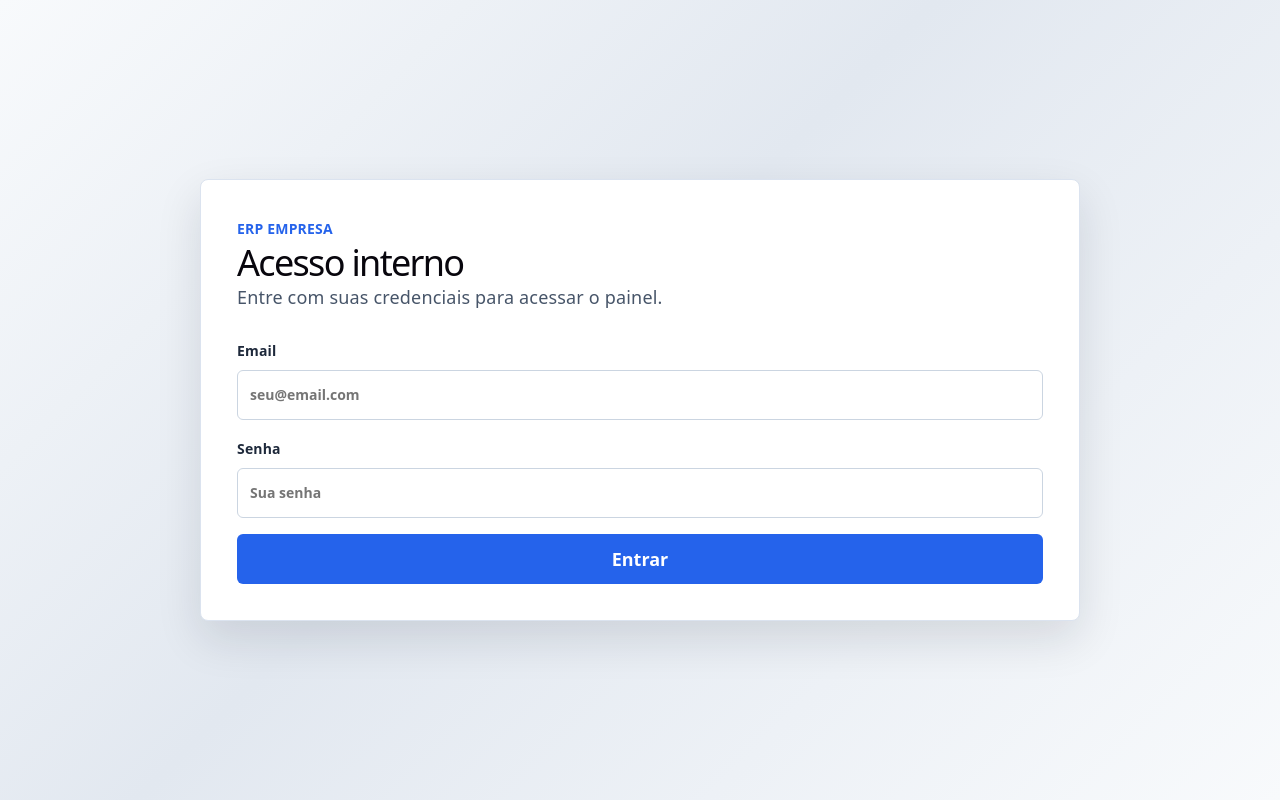
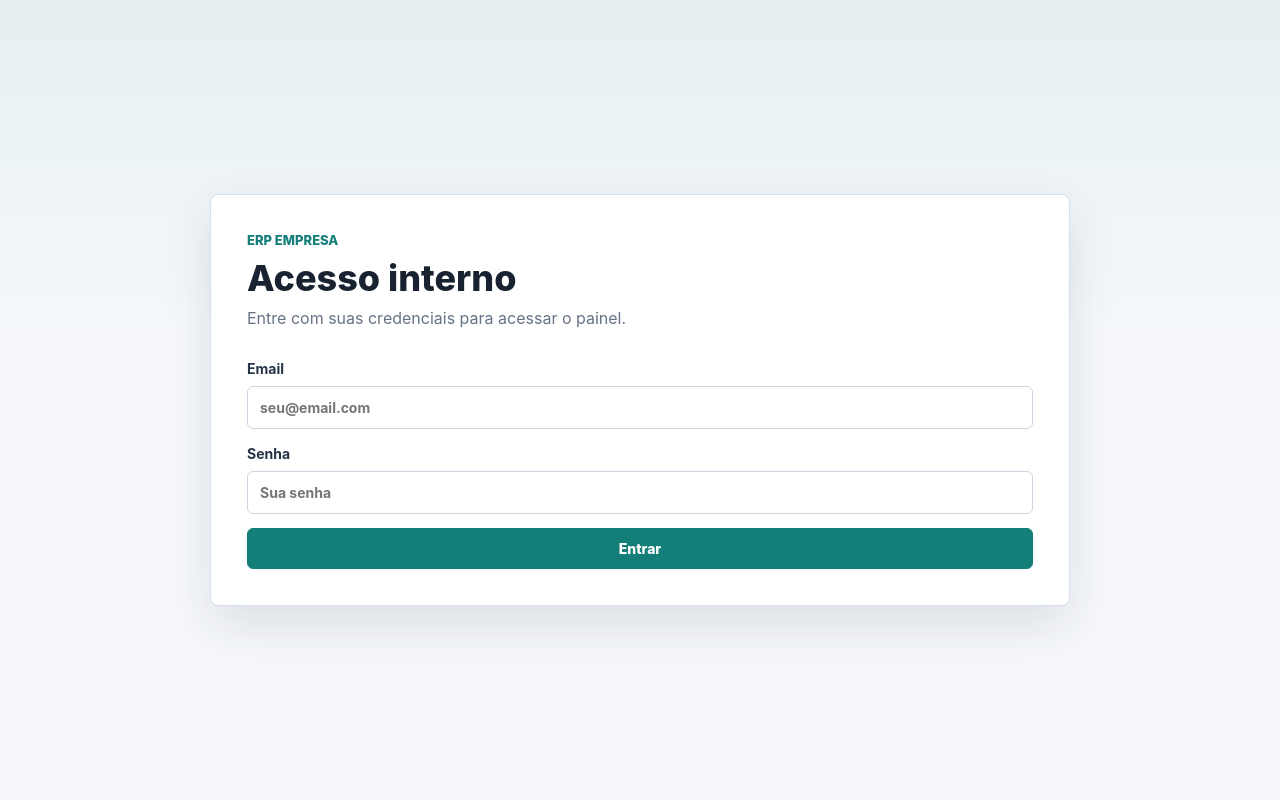
Before and after one commit to vitorOO-hub/ERP_EMPRESA, a React app in the folder frontend/: page /login in a window 1280 px wide. Built offline with nearby package versions, Linux system fonts and the light colour scheme; the HTML template or start-up script is replaced by a standard one.

Commit message:
Botão de detalhes do usuario e atualização de dados pelo front feitos

```diff
--- a/frontend/src/App.css
+++ b/frontend/src/App.css
@@ -1,14 +1,21 @@
-.App {
-  padding: 48px 24px;
+.app-content {
+  box-sizing: border-box;
+  margin: 0 auto;
+  max-width: 1180px;
+  padding: 32px 24px 48px;
+  width: 100%;
 }
 
-.app-content {
-  padding: 32px 24px;
+.app-content > div {
+  display: grid;
+  gap: 24px;
 }
 
 .login-page {
   align-items: center;
-  background: linear-gradient(135deg, #f8fafc 0%, #e2e8f0 45%, #f8fafc 100%);
+  background:
+    linear-gradient(180deg, rgba(20, 132, 126, 0.08), transparent 42%),
+    #f6f8fb;
   box-sizing: border-box;
   display: flex;
   justify-content: center;
@@ -17,14 +24,14 @@
 }
 
 .login-panel {
-  background: #fff;
-  border: 1px solid #dbe3ef;
+  background: #ffffff;
+  border: 1px solid #d8e0ea;
   border-radius: 8px;
-  box-shadow: 0 18px 45px rgba(15, 23, 42, 0.12);
+  box-shadow: 0 20px 50px rgba(32, 45, 62, 0.12);
   box-sizing: border-box;
   display: grid;
   gap: 28px;
-  max-width: 880px;
+  max-width: 860px;
   padding: 36px;
   width: 100%;
 }
@@ -34,116 +41,187 @@
 }
 
 .login-kicker {
-  color: #2563eb;
+  color: #147f79;
   display: block;
-  font-size: 14px;
-  font-weight: 700;
+  font-size: 13px;
+  font-weight: 800;
   margin-bottom: 8px;
   text-transform: uppercase;
 }
 
 .login-copy h1 {
+  color: #182231;
   font-size: 36px;
+  font-weight: 800;
+  line-height: 1.12;
   margin: 0 0 8px;
 }
 
 .login-copy p {
-  color: #475569;
+  color: #667386;
 }
 
-.login-form {
+.login-form,
+.usuario-form,
+.novos_dados_usuario-form {
   display: grid;
-  gap: 16px;
+  gap: 14px;
 }
 
 .login-form label {
-  color: #1e293b;
+  color: #263447;
   display: grid;
   font-size: 14px;
   font-weight: 700;
-  gap: 6px;
+  gap: 7px;
   text-align: left;
 }
 
-.login-form input {
+.login-form input,
+.search-form input,
+.usuario-form input,
+.novos_dados_usuario-form input {
+  background: #ffffff;
   border: 1px solid #cbd5e1;
   border-radius: 6px;
   box-sizing: border-box;
+  color: #182231;
   font: inherit;
-  padding: 11px 12px;
+  min-height: 42px;
+  outline: none;
+  padding: 10px 12px;
+  transition: border-color 150ms ease, box-shadow 150ms ease;
   width: 100%;
 }
 
-.login-form button {
-  background: #2563eb;
-  border: 0;
+.login-form input:focus,
+.search-form input:focus,
+.usuario-form input:focus,
+.novos_dados_usuario-form input:focus {
+  border-color: #147f79;
+  box-shadow: 0 0 0 3px rgba(20, 127, 121, 0.16);
+}
+
+button,
+.nav-button {
+  align-items: center;
   border-radius: 6px;
-  color: #fff;
+  box-sizing: border-box;
   cursor: pointer;
+  display: inline-flex;
   font: inherit;
-  font-weight: 700;
-  padding: 12px 16px;
+  font-size: 14px;
+  font-weight: 800;
+  justify-content: center;
+  min-height: 40px;
+  text-decoration: none;
+  transition: background-color 150ms ease, border-color 150ms ease, box-shadow 150ms ease, transform 150ms ease;
+  white-space: nowrap;
+}
+
+button:hover,
+.nav-button:hover {
+  transform: translateY(-1px);
+}
+
+button:focus-visible,
+.nav-button:focus-visible {
+  outline: 3px solid rgba(20, 127, 121, 0.28);
+  outline-offset: 2px;
+}
+
+.login-form button,
+.usuario-form button,
+.novos_dados_usuario-form button,
+.search-form button,
+.nav-button {
+  background: #147f79;
+  border: 1px solid #147f79;
+  color: #ffffff;
+  padding: 9px 14px;
+}
+
+.login-form button:hover,
+.usuario-form button:hover,
+.novos_dados_usuario-form button:hover,
+.search-form button:hover,
+.nav-button:hover {
+  background: #106963;
+  border-color: #106963;
+}
+
+.usuarios-table button {
+  background: #ffffff;
+  border: 1px solid #b8c6d6;
+  color: #263447;
+  min-height: 34px;
+  padding: 6px 10px;
+}
+
+.usuarios-table button:hover {
+  background: #edf7f6;
+  border-color: #147f79;
+  color: #106963;
 }
 
 .login-error {
-  color: #b91c1c;
+  background: #fff1f2;
+  border: 1px solid #fecdd3;
+  border-radius: 6px;
+  color: #be123c;
   font-size: 14px;
   font-weight: 700;
+  padding: 10px 12px;
   text-align: left;
 }
 
 .navbar {
   align-items: center;
-  background: #151924;
-  color: #fff;
+  background: #182231;
+  box-shadow: 0 8px 24px rgba(24, 34, 49, 0.16);
+  box-sizing: border-box;
+  color: #ffffff;
   display: flex;
   gap: 24px;
   justify-content: space-between;
-  padding: 16px 24px;
+  min-height: 68px;
+  padding: 14px 24px;
 }
 
 .navbar a,
 .navbar button {
   color: inherit;
-  text-decoration: none;
 }
 
 .navbar-brand {
-  background: transparent;
-  border: 0;
-  cursor: pointer;
+  align-items: center;
+  color: #ffffff;
+  display: inline-flex;
   font-size: 18px;
-  font-weight: 700;
-  padding: 0;
+  font-weight: 900;
+  min-height: 40px;
+  text-decoration: none;
 }
 
 .navbar-actions {
   align-items: center;
   display: flex;
   flex-wrap: wrap;
-  gap: 12px;
+  gap: 10px;
   justify-content: flex-end;
 }
 
-.stock-badge,
-.nav-button,
-.search-form button {
+.stock-badge {
+  align-items: center;
+  background: rgba(255, 255, 255, 0.1);
+  border: 1px solid rgba(255, 255, 255, 0.18);
   border-radius: 6px;
+  color: #e7eef8;
+  display: inline-flex;
   font-size: 14px;
-  font-weight: 600;
-  padding: 8px 12px;
-}
-
-.stock-badge {
-  background: #2563eb;
-}
-
-.nav-button,
-.search-form button {
-  background: #3b82f6;
-  border: 0;
-  color: #fff;
-  cursor: pointer;
+  font-weight: 800;
+  min-height: 38px;
+  padding: 0 12px;
 }
 
 .search-form {
@@ -152,36 +230,189 @@
 }
 
 .search-form input {
-  border: 1px solid #d1d5db;
-  border-radius: 6px;
-  font-size: 14px;
-  padding: 8px 10px;
+  min-width: 220px;
 }
 
 .usuarios-table {
+  background: #ffffff;
+  border: 1px solid #d8e0ea;
+  border-collapse: separate;
+  border-radius: 8px;
+  border-spacing: 0;
+  box-shadow: 0 14px 32px rgba(32, 45, 62, 0.08);
+  overflow: hidden;
   width: 100%;
-  border-collapse: collapse;
 }
 
-.usuarios-thead,
-.usuarios-table-body {
-  padding: 12px;
+.usuarios-table th,
+.usuarios-table td {
+  border-bottom: 1px solid #e5ebf2;
+  color: #263447;
+  padding: 13px 14px;
   text-align: left;
+  vertical-align: middle;
 }
 
-.usuarios-thead {
-  border-bottom: 1px solid #ccc;
+.usuarios-table th {
+  background: #eef4f7;
+  color: #4a5a6d;
+  font-size: 12px;
+  font-weight: 900;
+  text-transform: uppercase;
 }
 
-@media (max-width: 720px) {
+.usuarios-table tbody tr {
+  transition: background-color 150ms ease;
+}
+
+.usuarios-table tbody tr:hover {
+  background: #f7fbfb;
+}
+
+.usuarios-table tbody tr:last-child td {
+  border-bottom: 0;
+}
+
+.usuario-form,
+.novos_dados_usuario-form,
+.usuario-detalhes {
+  background: #ffffff;
+  border: 1px solid #d8e0ea;
+  border-radius: 8px;
+  box-shadow: 0 10px 28px rgba(32, 45, 62, 0.07);
+  box-sizing: border-box;
+  padding: 20px;
+}
+
+.usuario-form {
+  align-items: end;
+  grid-template-columns: minmax(180px, 1fr) auto;
+}
+
+.novos_dados_usuario-form {
+  grid-template-columns: repeat(2, minmax(0, 1fr));
+}
+
+.novos_dados_usuario-form button {
+  justify-self: start;
+}
+
+.usuario-detalhes {
+  color: #263447;
+  display: grid;
+  gap: 10px;
+}
+
+.usuario-detalhes h2 {
+  color: #182231;
+  font-size: 20px;
+  font-weight: 900;
+  line-height: 1.2;
+  margin: 0;
+}
+
+.usuario-detalhes div {
+  display: grid;
+  gap: 8px;
+}
+
+.usuario-detalhes p {
+  color: #596779;
+}
+
+.usuario-detalhes strong {
+  color: #263447;
+}
+
+@media (max-width: 820px) {
+  .app-content {
+    padding: 20px 14px 36px;
+  }
+
   .login-panel {
     padding: 24px;
   }
 
+  .login-copy h1 {
+    font-size: 30px;
+  }
+
   .navbar,
   .navbar-actions,
-  .search-form {
+  .search-form,
+  .usuario-form,
+  .novos_dados_usuario-form {
     align-items: stretch;
     flex-direction: column;
+    grid-template-columns: 1fr;
+  }
+
+  .navbar {
+    padding: 14px;
+  }
+
+  .navbar-actions {
+    width: 100%;
+  }
+
+  .stock-badge,
+  .nav-button,
+  .search-form button {
+    width: 100%;
+  }
+
+  .search-form input {
+    min-width: 0;
+  }
+
+  .usuarios-table {
+    display: block;
+    overflow-x: auto;
+  }
+
+  .usuarios-table th,
+  .usuarios-table td {
+    min-width: 120px;
+    padding: 12px;
   }
 }
+
+.popup-fundo {
+  align-items: center;
+  background: rgba(15, 23, 42, 0.45);
+  display: flex;
+  inset: 0;
+  justify-content: center;
+  padding: 24px;
+  position: fixed;
+  z-index: 1000;
+}
+
+.popup-card {
+  background: #ffffff;
+  border: 1px solid #d8e0ea;
+  border-radius: 8px;
+  box-shadow: 0 24px 70px rgba(24, 34, 49, 0.24);
+  color: #263447;
+  display: grid;
+  gap: 12px;
+  max-width: 420px;
+  padding: 24px;
+  position: relative;
+  width: 100%;
+}
+
+.popup-card h2 {
+  margin-bottom: 8px;
+}
+
+.popup-fechar {
+  background: transparent;
+  border: 0;
+  color: #596779;
+  min-height: auto;
+  padding: 4px 8px;
+  position: absolute;
+  right: 12px;
+  top: 12px;
+}
--- a/frontend/src/index.css
+++ b/frontend/src/index.css
@@ -1,107 +1,71 @@
 :root {
-  --text: #6b6375;
-  --text-h: #08060d;
-  --bg: #fff;
-  --border: #e5e4e7;
-  --code-bg: #f4f3ec;
-  --accent: #aa3bff;
-  --accent-bg: rgba(170, 59, 255, 0.1);
-  --accent-border: rgba(170, 59, 255, 0.5);
-  --social-bg: rgba(244, 243, 236, 0.5);
-  --shadow:
-    rgba(0, 0, 0, 0.1) 0 10px 15px -3px, rgba(0, 0, 0, 0.05) 0 4px 6px -2px;
+  --bg: #f6f8fb;
+  --surface: #ffffff;
+  --text: #596779;
+  --text-h: #182231;
+  --border: #d8e0ea;
+  --accent: #147f79;
+  --accent-strong: #106963;
+  --danger: #be123c;
+  --sans: Inter, ui-sans-serif, system-ui, -apple-system, BlinkMacSystemFont, "Segoe UI", sans-serif;
+  --mono: "SFMono-Regular", Consolas, "Liberation Mono", monospace;
 
-  --sans: system-ui, 'Segoe UI', Roboto, sans-serif;
-  --heading: system-ui, 'Segoe UI', Roboto, sans-serif;
-  --mono: ui-monospace, Consolas, monospace;
-
-  font: 18px/145% var(--sans);
-  letter-spacing: 0.18px;
-  color-scheme: light dark;
+  background: var(--bg);
   color: var(--text);
-  background: var(--bg);
+  color-scheme: light;
+  font: 16px/1.5 var(--sans);
   font-synthesis: none;
+  letter-spacing: 0;
   text-rendering: optimizeLegibility;
   -webkit-font-smoothing: antialiased;
   -moz-osx-font-smoothing: grayscale;
-
-  @media (max-width: 1024px) {
-    font-size: 16px;
-  }
 }
 
-@media (prefers-color-scheme: dark) {
-  :root {
-    --text: #9ca3af;
-    --text-h: #f3f4f6;
-    --bg: #16171d;
-    --border: #2e303a;
-    --code-bg: #1f2028;
-    --accent: #c084fc;
-    --accent-bg: rgba(192, 132, 252, 0.15);
-    --accent-border: rgba(192, 132, 252, 0.5);
-    --social-bg: rgba(47, 48, 58, 0.5);
-    --shadow:
-      rgba(0, 0, 0, 0.4) 0 10px 15px -3px, rgba(0, 0, 0, 0.25) 0 4px 6px -2px;
-  }
-
-  #social .button-icon {
-    filter: invert(1) brightness(2);
-  }
+* {
+  box-sizing: border-box;
 }
 
 body {
+  background: var(--bg);
   margin: 0;
+  min-width: 320px;
 }
 
 #root {
+  min-height: 100svh;
   width: 100%;
-  min-height: 100svh;
-  display: flex;
-  flex-direction: column;
-  box-sizing: border-box;
 }
 
 h1,
-h2 {
-  font-family: var(--heading);
-  font-weight: 500;
-  color: var(--text-h);
-}
-
-h1 {
-  font-size: 56px;
-  letter-spacing: -1.68px;
-  margin: 32px 0;
-  @media (max-width: 1024px) {
-    font-size: 36px;
-    margin: 20px 0;
-  }
-}
-h2 {
-  font-size: 24px;
-  line-height: 118%;
-  letter-spacing: -0.24px;
-  margin: 0 0 8px;
-  @media (max-width: 1024px) {
-    font-size: 20px;
-  }
-}
+h2,
+h3,
 p {
   margin: 0;
 }
 
+h1,
+h2,
+h3 {
+  color: var(--text-h);
+  font-weight: 800;
+  letter-spacing: 0;
+}
+
+a {
+  color: inherit;
+}
+
 code,
 .counter {
-  font-family: var(--mono);
-  display: inline-flex;
   border-radius: 4px;
   color: var(--text-h);
+  display: inline-flex;
+  font-family: var(--mono);
 }
 
 code {
-  font-size: 15px;
-  line-height: 135%;
+  background: #eef4f7;
+  font-size: 14px;
+  line-height: 1.35;
   padding: 4px 8px;
-  background: var(--code-bg);
 }
```
Also changed, not shown: frontend/src/pages/usuarios.jsx (+183 -4 lines), 2 other files (tests, documents, lock files or other folders).
